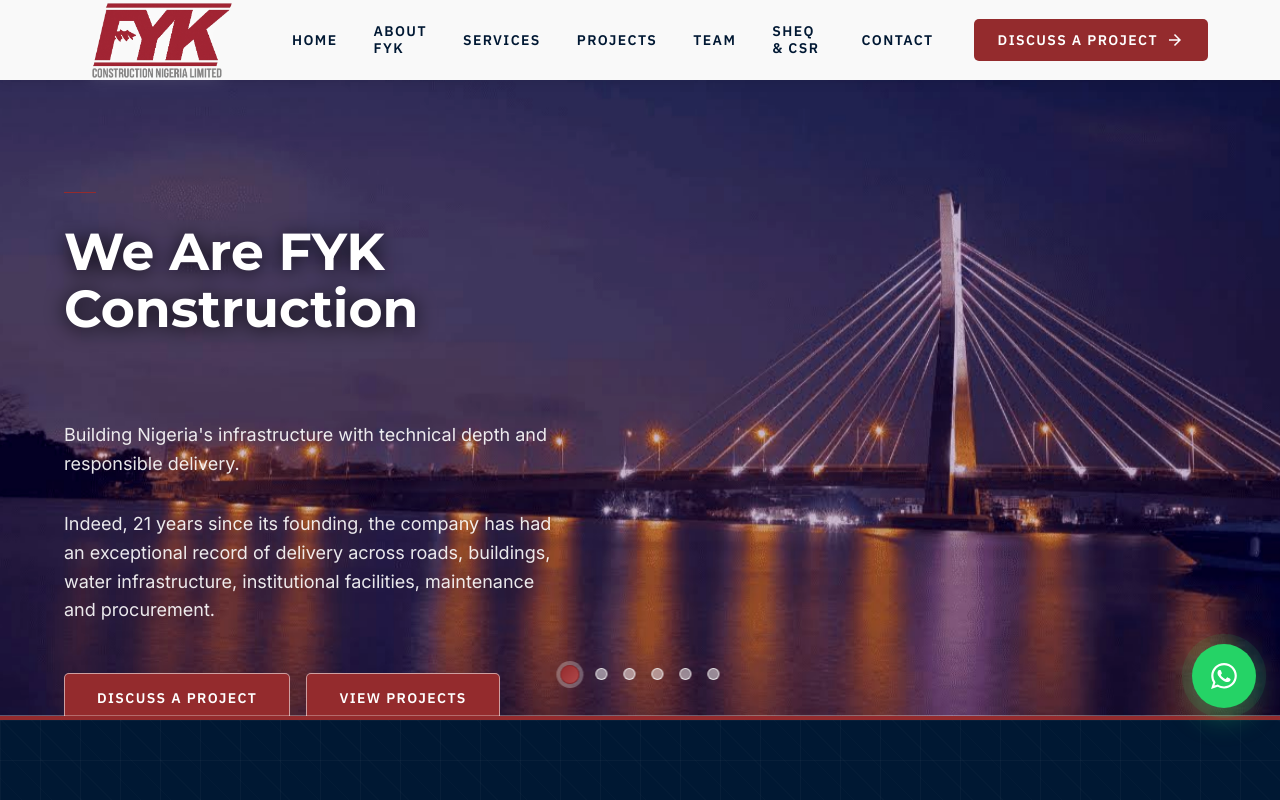
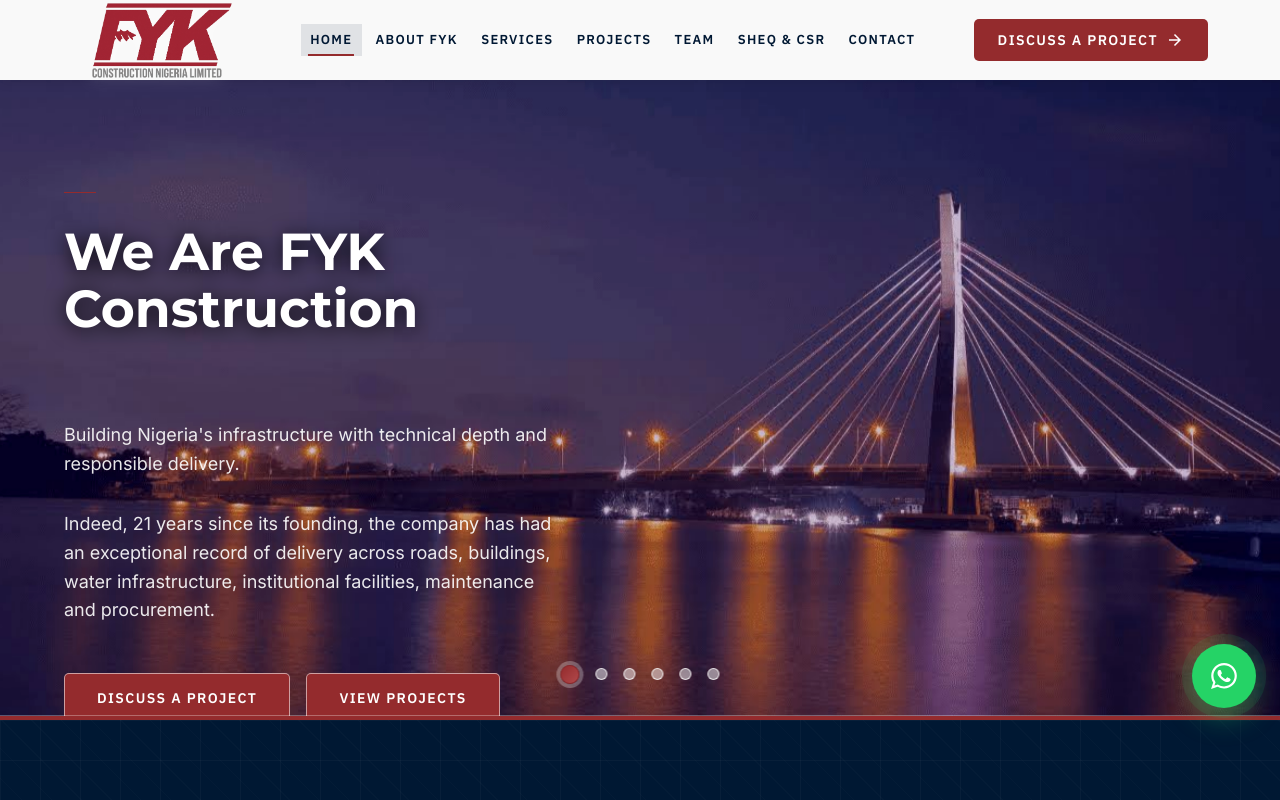
Before and after one commit to Intellify-Cloud/dcs-cnstrctn, a Vue app: page / in a window 1280 px wide. Shown: the top 800 px of the page. Built offline with nearby package versions, Linux system fonts and the light colour scheme.

Commit message:
Enhance navbar functionality with active link detection and improved styling

```diff
--- a/src/components/sections/navbar-section.vue
+++ b/src/components/sections/navbar-section.vue
@@ -1,12 +1,24 @@
 <script setup lang="ts">
 import { ref, onMounted, onUnmounted } from "vue";
-import { RouterLink } from "vue-router";
+import { RouterLink, useRoute } from "vue-router";
 import SmartLink from "../SmartLink.vue";
 import { navigation } from "../../content/navigation";
 import { siteText } from "../../content/siteText";
 
 const mobileOpen = ref(false);
 const scrolled = ref(false);
+const route = useRoute();
+
+function isActiveLink(link: string) {
+  const [path, hash] = link.split("#");
+  const targetPath = path || route.path;
+
+  if (targetPath !== route.path) {
+    return false;
+  }
+
+  return hash ? route.hash === `#${hash}` : true;
+}
 
 function handleScroll() {
   scrolled.value = window.scrollY > 20;
@@ -68,18 +80,24 @@
       </button>
 
       <nav
-        class="hidden items-center justify-center gap-1 font-label-lg text-label-lg uppercase tracking-[0.1em] lg:flex"
+        class="hidden items-center justify-center gap-1 font-label-lg text-[13px] font-extrabold leading-[1.2] uppercase tracking-[0.1em] lg:flex"
       >
         <SmartLink
           v-for="item in navigation.main"
           :key="item.label"
           :link="item.link"
           :class="[
-            'relative rounded px-4 py-2 transition-colors after:absolute after:bottom-0 after:left-1/2 after:h-[2px] after:w-0 after:-translate-x-1/2 after:bg-[#942b2d] after:transition-all after:duration-300 hover:after:w-3/4',
-            scrolled
+            'relative rounded px-[0.6rem] py-2 transition-colors after:absolute after:bottom-0 after:left-1/2 after:h-[2px] after:-translate-x-1/2 after:bg-[#942b2d] after:transition-all after:duration-300 hover:after:w-3/4',
+            isActiveLink(item.link) ? 'after:w-3/4' : 'after:w-0',
+            isActiveLink(item.link)
+              ? scrolled
+                ? 'bg-white/12 text-white'
+                : 'bg-primary/10 text-primary'
+              : scrolled
               ? 'text-white hover:bg-white/10 hover:text-white'
               : 'text-primary hover:bg-primary/10 hover:text-primary'
           ]"
+          :aria-current="isActiveLink(item.link) ? 'page' : undefined"
         >
           {{ item.label }}
         </SmartLink>
@@ -107,7 +125,11 @@
           v-for="item in navigation.main"
           :key="item.label"
           :link="item.link"
-          class="rounded px-3 py-3 font-label-lg text-label-lg uppercase tracking-[0.1em] text-white transition-colors hover:bg-white/10"
+          :class="[
+            'rounded px-3 py-3 font-label-lg text-label-lg uppercase tracking-[0.1em] text-white transition-colors hover:bg-white/10',
+            isActiveLink(item.link) ? 'bg-white/10 text-secondary' : ''
+          ]"
+          :aria-current="isActiveLink(item.link) ? 'page' : undefined"
           @click="mobileOpen = false"
         >
           {{ item.label }}
```
